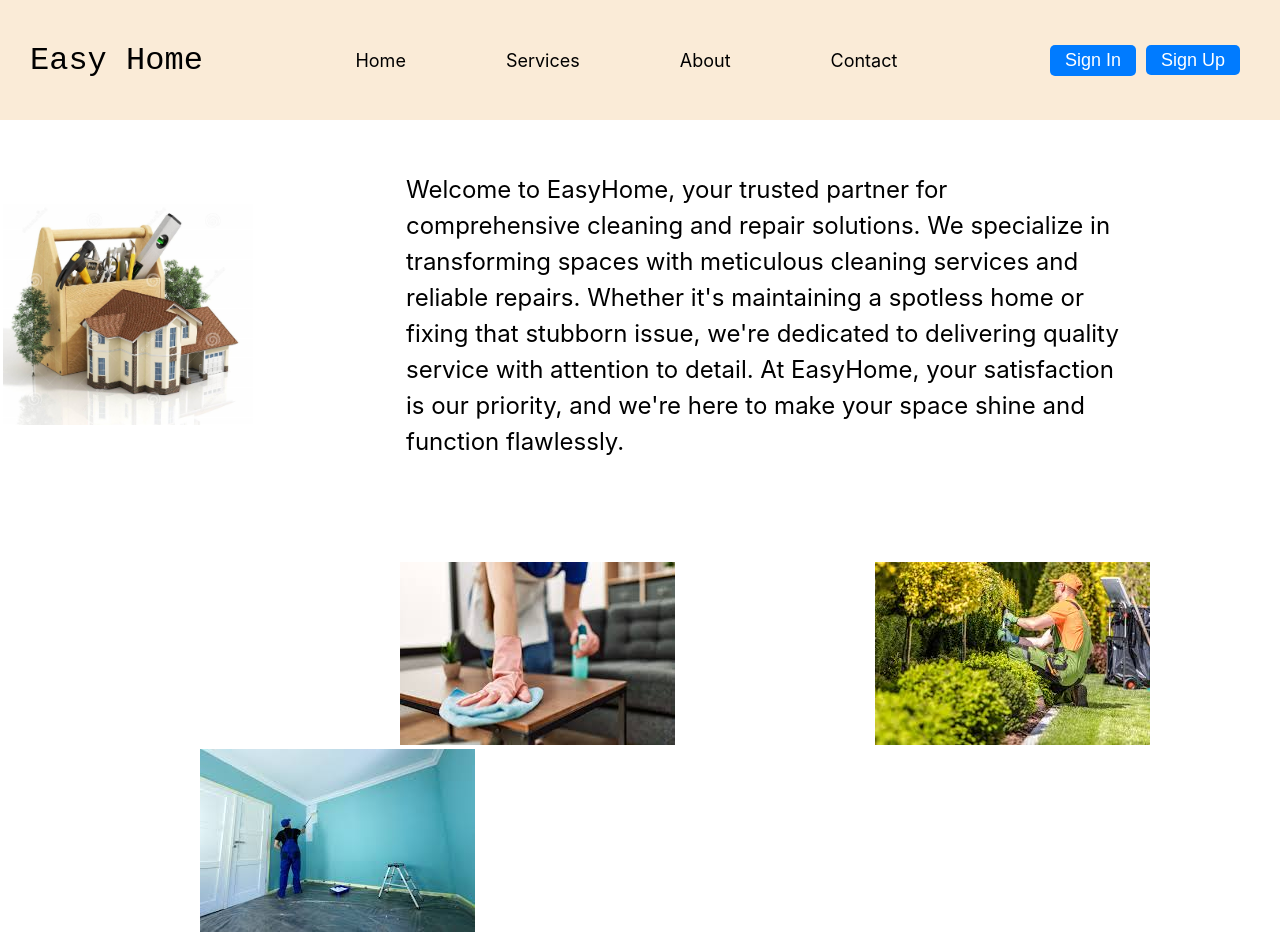
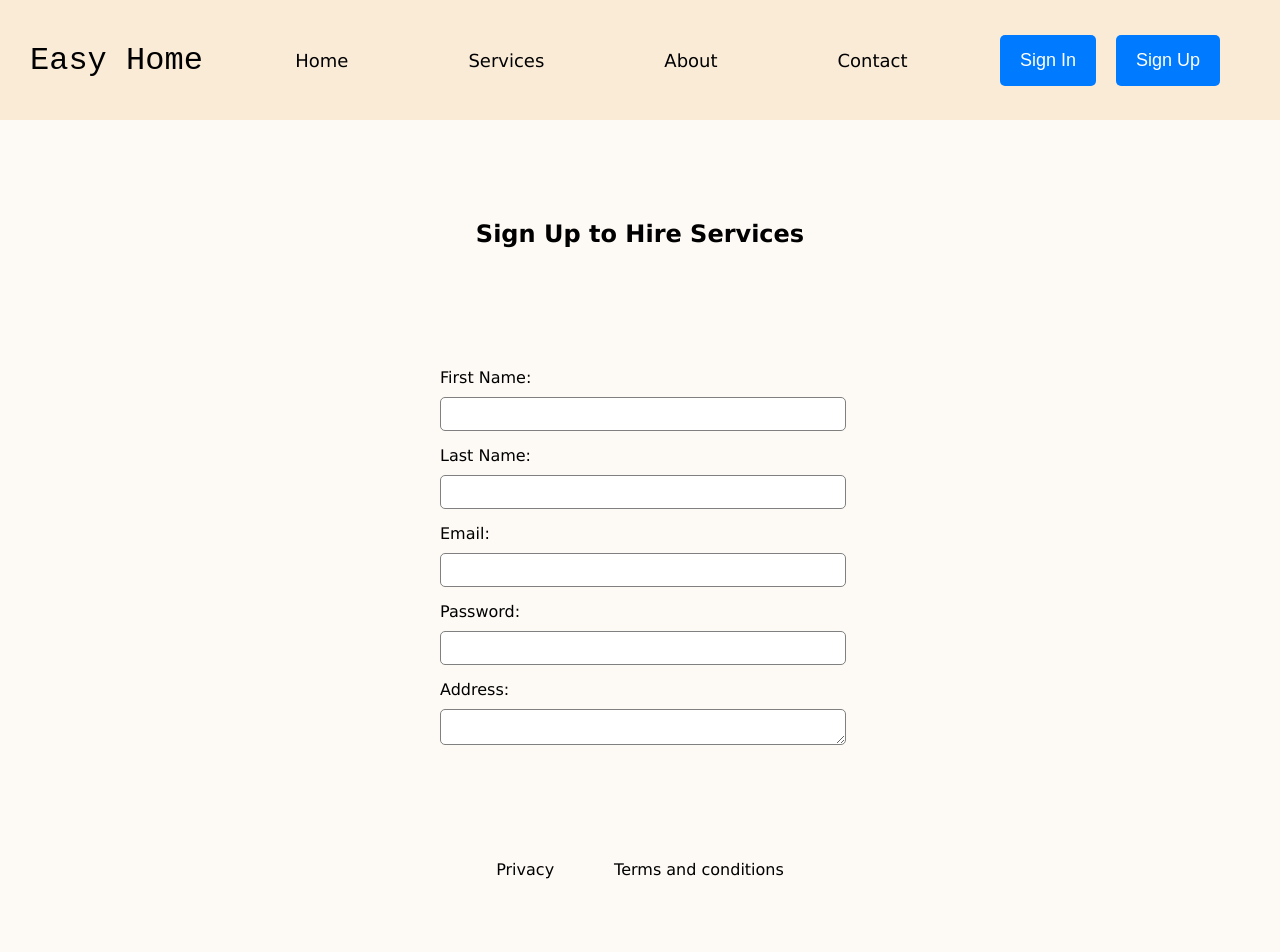
Before and after one commit to VivianaMv/serviceswebapllication, a React (Create React App) app: page /signupclient in a window 1280 px wide. Shown: the top 952 px of the page. After the commit the page ends 899 px from the top, so only its background shows below. Built offline with nearby package versions, Linux system fonts and the light colour scheme.

Commit message:
Fixing Header, Home and created Client Sign Up

```diff
--- a/package.json
+++ b/package.json
@@ -8,6 +8,7 @@
     "@testing-library/user-event": "^13.5.0",
     "react": "^18.3.1",
     "react-dom": "^18.3.1",
+    "react-router-dom": "^6.26.1",
     "react-scripts": "5.0.1",
     "web-vitals": "^2.1.4"
   },
--- a/src/App.js
+++ b/src/App.js
@@ -1,5 +1,6 @@
 // import logo from './logo.svg';
 import './App.css';
+import { BrowserRouter as Router, Routes, Route } from 'react-router-dom';
 import Home from './Components/Home';
 import Privacy from './Components/Privacy';
 import TermCon from './Components/TermCond';
@@ -7,24 +8,27 @@ import Header from './Components/Header';
 import Services from './Components/Services';
 import AboutUs from './Components/AboutUs';
 import Contact from './Components/Contact';
-import NewHeader from './Components/New-Header';
+import SignUpClient from './Components/SignUpClient';
+
 
 
 function App() {
   return (
-    <div >
-      <NewHeader/>
-      {/* <Header /> */}
-      <Home/>
-      {/* <Privacy />
-      <TermCon />
-     <Services/>
-      <AboutUs />
-      <Contact /> */}
+    <Router>
+      <Routes>
+        <Route path="/"
+          element={
+            <Home/>
+          } />
+        <Route path="/signupclient"
+          element={
+            <SignUpClient/>
+          } />
 
 
+      </Routes>
+    </Router>
 
-    </div>
   );
 }
 
--- /dev/null
+++ b/src/Components/Footer.js
@@ -0,0 +1,14 @@
+import React from "react";
+import './Style.css';
+
+const Footer = () => {
+    return (
+        <div className="footer">
+            <a href='Privacy.js'>Privacy</a>
+
+            <a href='TermCon.js' target='_blanck'>Terms and conditions</a>
+        </div>
+    )
+};
+
+export default Footer;
--- a/src/Components/Header.js
+++ b/src/Components/Header.js
@@ -1,36 +1,33 @@
 import React from "react";
 import './Style.css';
-import logo from '../images/logo-home.jpg';
 
-const Header = ({ email, handleSignOut }) => {
-
-    const location = window.location.pathname;
-    const showHeaderRight = location !== "/signup" && location !== "/signin" && location !== "/reset";
-
+const Header = ({ email, handleSignOut, isSignedIn }) => {
     return (
         <div className="header-container">
-            <div className="options">
-                <img src={logo} alt="Logo" className="logo-home" />
-                <div className="nav-links">
-                    <a className='Home' href='Home.js'>Home</a>
-                    <a className='Services' href='Services.js' target='_blanck'>Services</a>
-                    <a className='About' href='About.js' target='_blanck'>About Us</a>
-                    <a className='Contact' href='Contact.js' target='_blanck'>Contact Us</a>
-                </div>
+            <div className="Home-title">Easy Home</div>
 
-                <div className="buttons-home">
-                    <button className="btnsignIn"> Sign In</button>
-                    <button className="btnCreate"> Create an Account</button>
-                </div>
+            <div className="nav-links">
+                <a className='nav-item' href='/home'>Home</a>
+                <a className='nav-item' href='/services'>Services</a>
+                <a className='nav-item' href='/about'>About</a>
+                <a className='nav-item' href='/contact'>Contact</a>
             </div>
-            <div> <h1 className="header-title">EasyHome</h1></div>
 
-            {/* {showHeaderRight && (
-                <div className="header-right">
-                    <button onClick={handleSignOut} className="sign-out">Sign Out</button>
-                    <div className="email-in-use">{email}</div>
-                </div>
-            )} */}
+            <div className="auth-buttons">
+                {/* {isSignedIn ? (
+                    <>
+                        <button onClick={handleSignOut} className="btnSignOut">Sign Out</button>
+                        <div className="email-in-use">{email}</div>
+                    </>
+                ) : (
+                    <>
+                        <button className="btnSignIn">Sign In</button>
+                        <button className="btnCreate">Sign Up</button>
+                    </>
+                )} */}
+                <button className="btnSignIn">Sign In</button>
+                <button className="btnSignIn">Sign Up</button>
+            </div>
         </div>
     );
 };
--- a/src/Components/Home.js
+++ b/src/Components/Home.js
@@ -1,50 +1,43 @@
 import React from 'react'
 import './Style.css';
 import logo from '../images/logo-home.jpg';
+import Footer from './Footer';
+import Header from './Header';
 
 
 const Home = () => {
     return (
         <div className='home-container'>
-
-
-            {/* <img
-                className='logo-home'
-                src={require('../images/logo-home.jpg')}
-                alt='home logo' /> */}
-            {/* <div className='home-presentation'>
-                <img src={logo} alt="Logo" className="logo-home" />
-                <div className='descrip-home'>Welcome to EasyHome, your trusted partner for comprehensive cleaning and repair solutions. We specialize in transforming spaces with meticulous cleaning services and reliable repairs. Whether it's maintaining a spotless home or fixing that stubborn issue, we're dedicated to delivering quality service with attention to detail. At EasyHome, your satisfaction is our priority, and we're here to make your space shine and function flawlessly.</div>
-            </div> */}
-            <table>
+            <Header/>
+            <table className='home-table'>
                 <tr>
                     <td><img src={logo} alt="Logo" className="logo-home" /></td>
                     <td className='descrip-home'>Welcome to EasyHome, your trusted partner for comprehensive cleaning and repair solutions. We specialize in transforming spaces with meticulous cleaning services and reliable repairs. Whether it's maintaining a spotless home or fixing that stubborn issue, we're dedicated to delivering quality service with attention to detail. At EasyHome, your satisfaction is our priority, and we're here to make your space shine and function flawlessly.</td>
                 </tr>
-
             </table>
 
-
+            <div className='home-logos'>
+                <div>
                     <img
-                className='logo-cleaning'
                         src={require('../images/house-cleaning.jpg')}
                         alt='cleaning logo' />
-
+                    <p className='logo-home-title'>Cleaning</p>
+                </div>
+                <div>
                     <img
-                className='logo-gardening'
                         src={require('../images/gardening.jpg')}
                         alt='gardening logo' />
+                    <p className='logo-home-title'>Gardening</p>
+                </div>
+                <div>
+                    <img
+                        src={require('../images/painting.jpg')}
+                        alt='painting logo' />
+                    <p className='logo-home-title'>Painting</p>
+                </div>
+            </div>
 
-            <img
-                className='logo-painting'
-                src={require('../images/painting.jpg')}
-                alt='painting logo' /><br></br><br></br><br></br><br></br>
-
-
-            <a className='Privacy' href='Privacy.js'>Privacy</a>
-
-            <a className='Privacy' href='TermCon.js' target='_blanck'>Terms and conditions</a>
-
+            <Footer/>
         </div>
 
 
--- a/src/Components/New-Header.js
+++ /dev/null
@@ -1,36 +0,0 @@
-import React from "react";
-import './Style.css';
-import logo from '../images/logo-home.jpg';
-
-
-const NewHeader = ({ email, handleSignOut, isSignedIn }) => {
-    return (
-        <div className="header-container">
-            {/* <img src={logo} alt="Logo" className="logo-home" /> */}
-            <div className="Home-title">Easy Home</div>
-
-            <div className="nav-links">
-                <a className='nav-item' href='/home'>Home</a>
-                <a className='nav-item' href='/services'>Services</a>
-                <a className='nav-item' href='/about'>About</a>
-                <a className='nav-item' href='/contact'>Contact</a>
-            </div>
-
-            <div className="auth-buttons">
-                {/* {isSignedIn ? (
-                    <>
-                        <button onClick={handleSignOut} className="btnSignOut">Sign Out</button>
-                        <div className="email-in-use">{email}</div>
-                    </>
-                ) : (
-                    <> */}
-                        <button className="btnSignIn">Sign In</button>
-                        <button className="btnCreate">Sign Up</button>
-                    {/* </>
-                )} */}
-            </div>
-        </div>
-    );
-};
-
-export default NewHeader;
--- /dev/null
+++ b/src/Components/SignUpClient.js
@@ -0,0 +1,39 @@
+import React from 'react'
+import './Style.css';
+import Header from './Header';
+import Footer from './Footer';
+
+const SignUpClient = () => {
+    return (
+        <div className='sign-up-pages'>
+            <Header />
+
+            <h2 className='client-title'>Sign Up to Hire Services</h2>
+
+            <div className='form-container'>
+                <form className='client-form'>
+                    <label >First Name:</label>
+                    <input type="text" id="cFirstName" className='input-client-form'/>
+
+                    <label >Last Name:</label>
+                    <input type="text" id="cLastName" className='input-client-form'/>
+
+                    <label >Email:</label>
+                    <input type="email" id="cEmail" className='input-client-form'/>
+
+                    <label >Password:</label>
+                    <input type="password" id="cPassword" className='input-client-form'/>
+
+                    <label>Address:</label>
+                    <textarea id='cAddress' className='input-client-form'/>
+                </form>
+            </div>
+
+
+
+            <Footer />
+        </div>
+    )
+};
+
+export default SignUpClient;
--- a/src/Components/Style.css
+++ b/src/Components/Style.css
@@ -1,3 +1,8 @@
+body{
+    font-family: Verdana, Geneva, Tahoma, sans-serif;
+    background-color: rgb(253, 249, 244);
+}
+
 .header-container {
     display: flex;
     align-items: center;
@@ -15,8 +20,12 @@
     gap: 20px;
 }
 
+.home-table{
+    margin: 30px;
+}
+
 .logo-home {
-    width: 250px;
+    width: 300px;
     height: auto;
 }
 
@@ -24,10 +33,8 @@
     font-size: 16px;
     line-height: 1.5;
     padding: 50px 150px;
-
+    text-align: justify;
 }
-
-
 
 .Home-title{
     font-size: xx-large;
@@ -45,26 +52,25 @@
     color: black;
     font-size: large;
     transition: color 0.3s;
-    padding: 20px 30px;
+    padding: 30px 40px;
 }
 
 .nav-item:hover {
-    color: gray;
-    background-color: lightgray;
-    padding: 20px 30px;
-
+    background-color: rgb(247, 222, 189);
+    padding: 30px 40px;
+    color: black;
 }
 
 .auth-buttons {
     display: flex;
     align-items: center;
-    gap: 10px;
-    width: 200px;
+    gap: 20px;
+    width: 250px;
 }
 
 .btnSignIn, .btnCreate, .btnSignOut {
     font-size: large;
-    padding: 5px 15px;
+    padding: 15px 20px;
     cursor: pointer;
     border: none;
     background-color: #007BFF;
@@ -73,8 +79,8 @@
     transition: background-color 0.3s;
 }
 
-.btnSignIn:hover, .btnCreate:hover, .btnSignOut:hover {
-    background-color: #0056b3; /* Darker shade on hover */
+button:hover {
+    background-color: #0056b3;
 }
 
 .email-in-use {
@@ -83,11 +89,7 @@
     color: #333;
 }
 
-.buttons-home {
-    display: flex;
-    align-items: center;
-    gap: 10px; /* Adds space between buttons */
-}
+
 .home-presentation{
     display: inline;
     grid-template-rows: repeat(2, 1fr);
@@ -114,21 +116,18 @@
     font-size: x-large;
 
 }
-.logo-cleaning{
-    margin-left: 400px;
-    margin-top: 50px;
+
+.home-logos{
+    display: flex;
+    gap: 200px;
+    justify-content: center;
+    margin-top: 100px;
 }
-.logo-gardening{
-    margin-left: 200px;
 
+.logo-home-title{
+    text-align: center;
 }
-.logo-painting {
-    margin-left: 200px;
-}
-.Privacy{
 
-    margin-left: 30%;
-}
 .PrivacyPage {
 
     margin-left: 30%;
@@ -170,3 +169,54 @@
 
 
 }
+
+.footer{
+    display: flex;
+    gap: 60px;
+    justify-content: center;
+    margin-top: 100px;
+    margin-bottom: 20px;
+}
+
+a{
+    text-decoration: none;
+    color: black;
+}
+
+a:hover{
+    color: blue;
+}
+
+.client-form{
+    display: grid;
+    grid-template-columns: 1fr;
+    width: 400px;
+    justify-content: center;
+    align-items: center;
+}
+
+.sign-up-pages{
+    display: flex;
+    flex-direction: column;
+}
+
+.form-container{
+    display: flex;
+    justify-content: center;
+    align-items: center;
+    margin-top: 100px;
+}
+
+.client-title{
+    text-align: center;
+    margin-top: 100px;
+}
+
+.input-client-form{
+    width: 100%;
+    border-radius: 5px;
+    margin-top: 10px;
+    border: 1px solid gray;
+    height: 30px;
+    margin-bottom: 15px;
+}
```
Also changed, not shown: 1 other file (tests, documents, lock files or other folders). Lines whose indentation alone changed are shown as unchanged.
